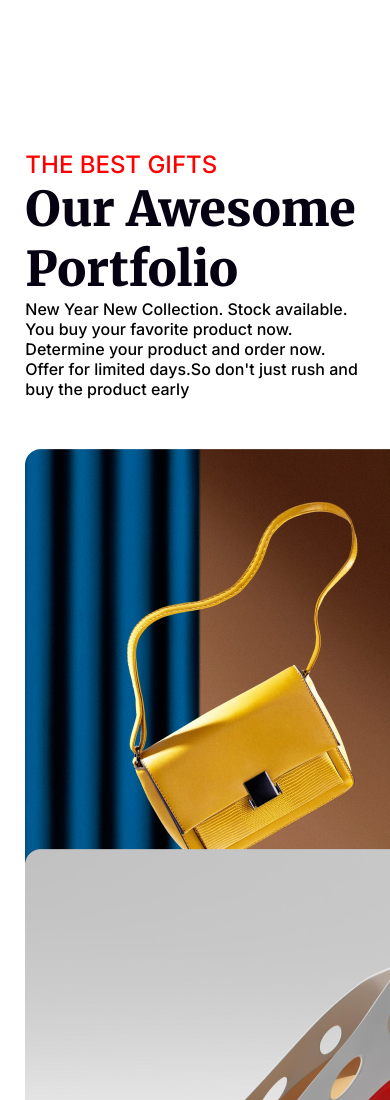
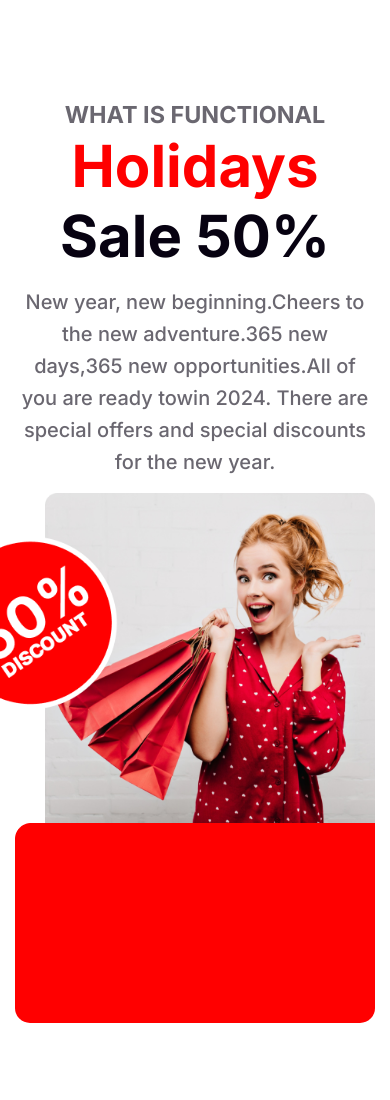
Before and after one commit to mhedi-hasan/practice-work, a plain HTML site: page index.html in a window 390 px wide. Shown: the top 1100 px of the page. Drawn offline with Linux system fonts and the light colour scheme.

Commit message:
added new responsiv content

```diff
--- a/index.html
+++ b/index.html
@@ -77,7 +77,7 @@
         <!-- Offer-section-end -->
 
         <!-- holyday-section-start  -->
-        <div class="holyday hide">
+        <div class="holyday">
             <div class="holyday-title">
                 <h3>WHAT IS FUNCTIONAL</h3>
                 <h1><span>Holidays</span> Sale 50%</h1>
@@ -86,7 +86,7 @@
                     opportunities.All of you are ready towin 2024. There are
                     special offers and special discounts for the new year.</p>
             </div>
-        <div class="holyday-galary hide">
+        <div class="holyday-galary">
             <div class="holyday-image-container">
                 <div class="holyday-1">
                     <img src="images/Group 44.png" alt="">
--- a/style.css
+++ b/style.css
@@ -530,4 +530,19 @@
         display: grid;
         grid-template-columns: repeat(1,1fr);
     }
+    .holyday-title h1 {
+        font-family: inter;
+        font-size: 58px;
+        font-weight: 800;
+    }
+    .holyday-title{
+        margin-top: 74px;
+        padding: 5px 5%;
+    }
+    .holyday-galary{
+        padding: 10px 15px;
+    }
+    .holyday-2 img {
+        display: none;
+    }
 }
```
